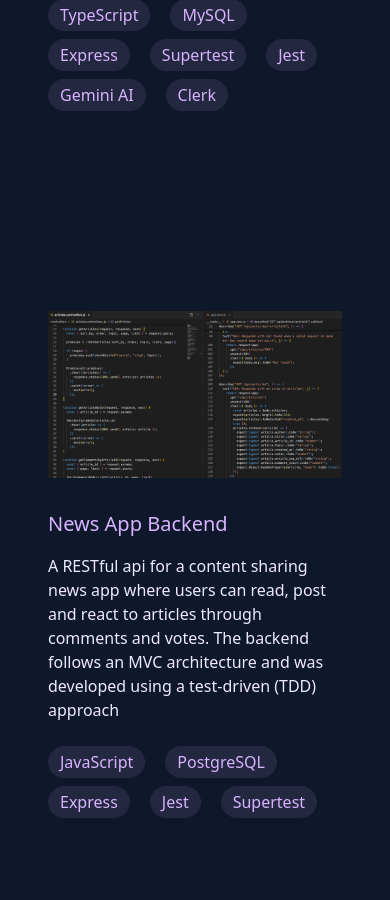
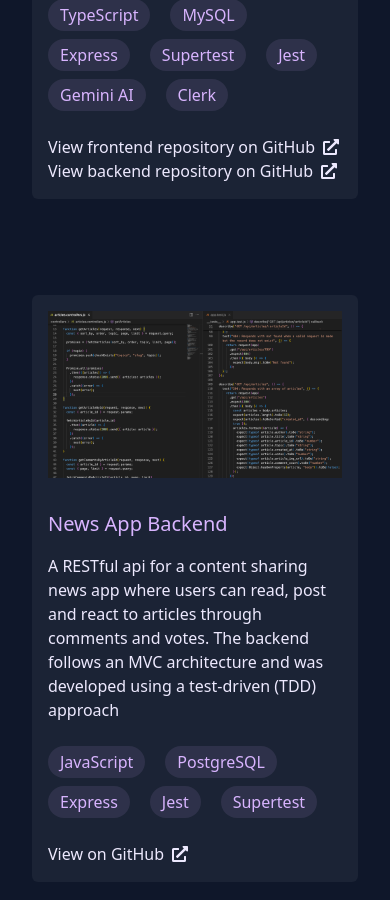
Before and after one commit to emerrafter1/portfolio, a React (Vite) app: page / in a window 390 px wide. Shown: the part 4728-5628 px from the top of the page. Built offline with nearby package versions, Linux system fonts and the light colour scheme.

Commit message:
add alt text

```diff
--- a/index.html
+++ b/index.html
@@ -8,7 +8,7 @@
     <link rel="stylesheet" href="https://cdnjs.cloudflare.com/ajax/libs/font-awesome/6.0.0-beta3/css/all.min.css" />
 
   </head>
-  <body className="bg-gray-900 text-white">
+  <body className="bg-gray-900 text-gray-100">
     <div id="root"></div>
     <script type="module" src="/src/main.tsx"></script>
   </body>
--- a/src/Experience.tsx
+++ b/src/Experience.tsx
@@ -18,7 +18,7 @@ const Experience = () => {
               <h2 className="text-purple-300 text-lg font-medium w-full">
                 <span className="flex flex-wrap justify-between">
                   {experience.title}{" "}
-                  <a href={experience.url}>
+                  <a href={experience.url} aria-label={experience.location}>
                     <FaExternalLinkAlt className="sm:opacity-0 group-hover:opacity-100 transition-opacity duration-200 text-xl" />
                   </a>
                 </span>
--- a/src/Header.tsx
+++ b/src/Header.tsx
@@ -37,10 +37,10 @@ const Header: React.FC<HeaderProps> = ({ activeSection }) => {
       </nav>
 
       <div className=" mt-12 sm:mt-32 flex gap-4">
-        <a href="https://www.linkedin.com/in/emerrafter/">
+        <a href="https://www.linkedin.com/in/emerrafter/" aria-label="Link to Emer's LinkedIn profile">
           <SiLinkedin className="w-7 h-7 sm:w-8 sm:h-8 text-purple-300 text-opacity-60 hover:text-opacity-100 hover:cursor-pointer" />
         </a>
-        <a href="https://github.com/emerrafter1">
+        <a href="https://github.com/emerrafter1" aria-label="Link to Emer's Github">
           <SiGithub className="w-7 h-7 sm:w-8 sm:h-8 text-purple-300 text-opacity-60 hover:text-opacity-100 hover:cursor-pointer" />
         </a>
         <a href="mailto:emerlouiserafter@gmail.com" aria-label="Email Emer">
--- a/src/ProjectCard.tsx
+++ b/src/ProjectCard.tsx
@@ -8,9 +8,8 @@ type ProjectCardProps = {
 
 const ProjectCard = ({ project }: ProjectCardProps) => {
   return (
-    <div className="my-2 mb-24 rounded-lg flex flex-wrap hover:bg-purple-50/5 hover:shadow-purple-200 sm:opacity-20 hover:opacity-100
-  rounded-md transition motion-reduce:transition-none  hover:drop-shadow-lg group">
-      <img src={project.img_url} className="rounded-lg p-4 "/>
+    <div className="my-2 mb-24 rounded-lg flex flex-wrap bg-purple-50/5 sm:bg-slate-900 sm:hover:bg-purple-50/5 hover:shadow-purple-200 sm:opacity-20 hover:opacity-100 rounded-md transition motion-reduce:transition-none hover:drop-shadow-lg group">
+      <img src={project.img_url} alt={project.name} className="rounded-lg p-4 "/>
       <div className="p-4 flex gap-4 flex-wrap">
       <h2
         className="text-purple-300 text-xl font-medium
@@ -41,10 +40,10 @@ const ProjectCard = ({ project }: ProjectCardProps) => {
         })}
       </ul> : null}
 
-      {project.github_link_FE.length > 0 && project.github_link_BE.length > 0 ? <div><a href={project.github_link_FE} className="flex items-center gap-2 opacity-0 group-hover:opacity-100">View frontend repository on GitHub<FaExternalLinkAlt/></a><a href={project.github_link_BE} className="flex items-center gap-2 opacity-0 group-hover:opacity-100">View backend repository on GitHub<FaExternalLinkAlt/></a></div> : null}
+      {project.github_link_FE.length > 0 && project.github_link_BE.length > 0 ? <div><a href={project.github_link_FE} className="flex items-center gap-2 sm:opacity-0 group-hover:opacity-100">View frontend repository on GitHub<FaExternalLinkAlt/></a><a href={project.github_link_BE} className="flex items-center gap-2 sm:opacity-0 group-hover:opacity-100">View backend repository on GitHub<FaExternalLinkAlt/></a></div> : null}
 
-      {project.github_link_FE.length > 0 && project.github_link_BE.length === 0 ? <a href={project.github_link_FE} className="flex items-center gap-2 opacity-0 group-hover:opacity-100">View on GitHub<FaExternalLinkAlt/></a> : null}
-      {project.github_link_BE.length > 0 && project.github_link_FE.length === 0  ? <a href={project.github_link_BE} className="flex items-center gap-2 opacity-0 group-hover:opacity-100">View on GitHub<FaExternalLinkAlt/></a> : null}
+      {project.github_link_FE.length > 0 && project.github_link_BE.length === 0 ? <a href={project.github_link_FE} className="flex items-center gap-2 sm:opacity-0 group-hover:opacity-100">View on GitHub<FaExternalLinkAlt/></a> : null}
+      {project.github_link_BE.length > 0 && project.github_link_FE.length === 0  ? <a href={project.github_link_BE} className="flex items-center gap-2 sm:opacity-0 group-hover:opacity-100">View on GitHub<FaExternalLinkAlt/></a> : null}
     </div>
     </div>
   );
```
